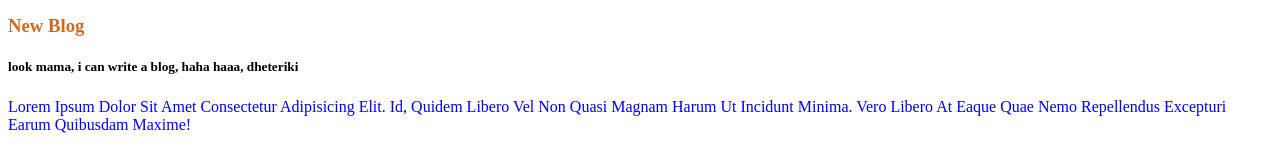
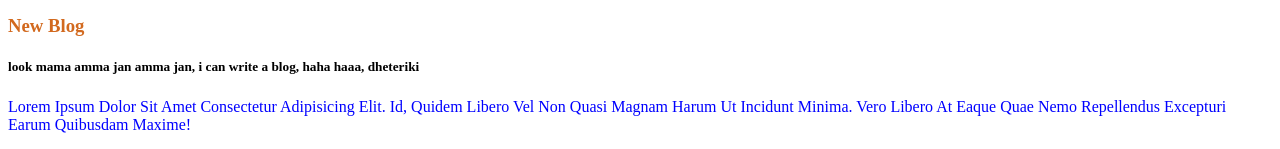
Before and after one commit to al-mohaimin-farabi/my-frist-repo, a plain HTML site: page index.html in a window 1280 px wide. Shown: the part 223-372 px from the top of the page. Drawn offline with Linux system fonts and the light colour scheme.

Commit message:
amma jan

```diff
--- a/index.html
+++ b/index.html
@@ -15,7 +15,7 @@
     <p>this is a paragraphe 2</p>
         <div>
             <h3>new blog</h3>
-            <h5>look mama, i can write a blog, haha haaa, dheteriki</h5>
+            <h5>look mama amma jan amma jan, i can write a blog, haha haaa, dheteriki</h5>
             <p>Lorem ipsum dolor sit amet consectetur adipisicing elit. Id, quidem libero vel non quasi magnam harum ut incidunt minima. Vero libero at eaque quae nemo repellendus excepturi earum quibusdam maxime!</p>
             <p>blog3</p>
             <p>blog3</p>
```
